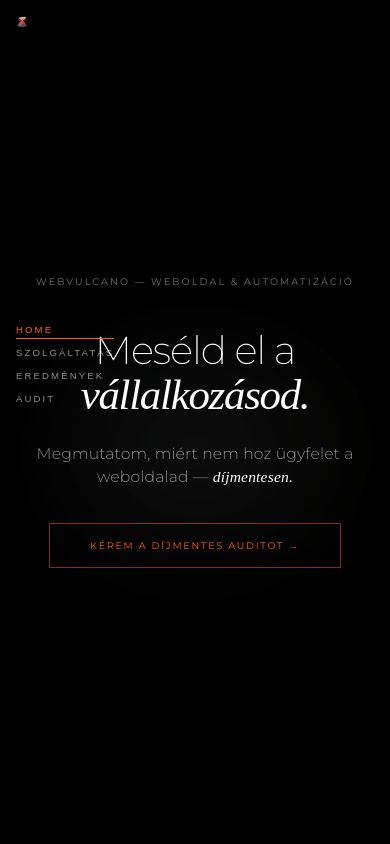
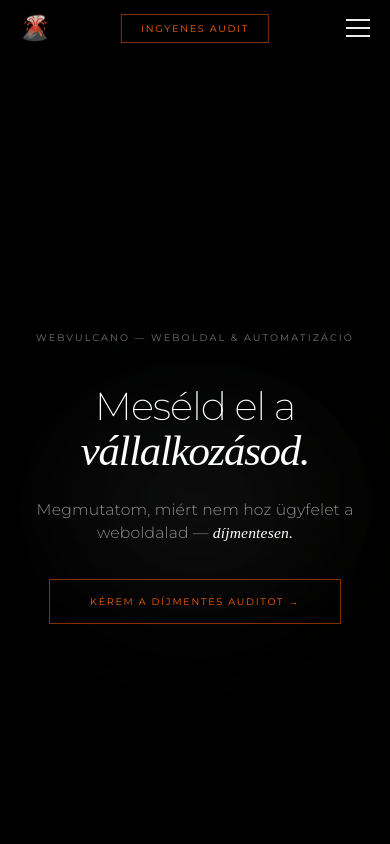
Before and after one commit to Webvulcano/webvulcano, a Next.js app: page / in a window 390 px wide. Shown: the top 844 px of the page. Built offline with nearby package versions, Linux system fonts and the light colour scheme; a web font is replaced by a local one.

Commit message:
mobil navbar

```diff
--- a/app/globals.css
+++ b/app/globals.css
@@ -364,9 +364,14 @@ html, body {
    ══════════════════════════════════════════════════════════ */
 
 @media (max-width: 768px) {
-  .nav-sidebar { display: none; }
+  body { padding-top: 56px; }
   .hero-grid { grid-template-columns: 1fr !important; }
   .works-meta-grid { grid-template-columns: 1fr 1fr !important; }
   .gallery-grid { grid-template-columns: 1fr 1fr !important; }
   .form-row { grid-template-columns: 1fr !important; }
 }
+
+/* ── Future breakpoints (placeholder) ──
+@media (max-width: 1024px) { }
+@media (max-width: 1280px) { }
+*/
--- a/components/Nav.jsx
+++ b/components/Nav.jsx
@@ -1,5 +1,5 @@
 'use client'
-import { useEffect, useState } from 'react'
+import { useEffect, useState, useCallback } from 'react'
 import Link from 'next/link'
 import { usePathname } from 'next/navigation'
 import { motion, AnimatePresence } from 'framer-motion'
@@ -7,17 +7,16 @@ import { useTheme } from './ThemeProvider'
 import styles from './Nav.module.css'
 
 const MENU = [['home', 'Home'], ['story', 'Szolgáltatás'], ['works', 'Eredmények'], ['form', 'Audit']]
-const CENTER = (MENU.length - 1) / 2 // 1.5
+const CENTER = (MENU.length - 1) / 2
 const STEP = 26
+const BP_MOBILE = 768
 
-// Container: stagger children in/out
 const listVariants = {
   initial: {},
   enter: { transition: { staggerChildren: 0.07, delayChildren: 0.05 } },
   exit: { transition: { staggerChildren: 0.05, staggerDirection: 1 } },
 }
 
-// Each menu item: converges toward vertical center on exit, unfolds from center on enter
 const itemVariants = {
   initial: (i) => ({ opacity: 0, y: (CENTER - i) * STEP }),
   enter: { opacity: 1, y: 0, transition: { duration: 0.35, ease: [0.4, 0, 0.2, 1] } },
@@ -30,11 +29,45 @@ const backVariants = {
   exit: { opacity: 0, scale: 0.85, transition: { duration: 0.3, ease: [0.4, 0, 0.2, 1] } },
 }
 
+const overlayVariants = {
+  initial: { opacity: 0 },
+  enter: { opacity: 1, transition: { duration: 0.3, when: 'beforeChildren', staggerChildren: 0.08 } },
+  exit: { opacity: 0, transition: { duration: 0.25, when: 'afterChildren' } },
+}
+
+const overlayItemVariants = {
+  initial: { opacity: 0, y: 20 },
+  enter: { opacity: 1, y: 0, transition: { duration: 0.35, ease: [0.4, 0, 0.2, 1] } },
+  exit: { opacity: 0, y: 10, transition: { duration: 0.2 } },
+}
+
 export default function Nav() {
   const pathname = usePathname()
   const mode = (pathname === '/projektek' || pathname === '/adatkezeles') ? 'back' : 'home'
   const [active, setActive] = useState('home')
+  const [isMobile, setIsMobile] = useState(false)
+  const [menuOpen, setMenuOpen] = useState(false)
   const { theme, toggleTheme } = useTheme()
+
+  useEffect(() => {
+    const mql = window.matchMedia(`(max-width: ${BP_MOBILE}px)`)
+    const handler = (e) => {
+      setIsMobile(e.matches)
+      if (!e.matches) setMenuOpen(false)
+    }
+    setIsMobile(mql.matches)
+    mql.addEventListener('change', handler)
+    return () => mql.removeEventListener('change', handler)
+  }, [])
+
+  useEffect(() => {
+    if (menuOpen) {
+      document.body.style.overflow = 'hidden'
+    } else {
+      document.body.style.overflow = ''
+    }
+    return () => { document.body.style.overflow = '' }
+  }, [menuOpen])
 
   useEffect(() => {
     if (mode !== 'home') return
@@ -46,10 +79,85 @@ export default function Nav() {
     return () => obs.disconnect()
   }, [mode])
 
-  function scrollTo(id) {
+  const scrollTo = useCallback((id) => {
     document.getElementById(id)?.scrollIntoView({ behavior: 'smooth' })
+  }, [])
+
+  const handleMobileNav = useCallback((id) => {
+    setMenuOpen(false)
+    setTimeout(() => scrollTo(id), 100)
+  }, [scrollTo])
+
+  /* ── Mobile ── */
+  if (isMobile) {
+    return (
+      <>
+        <nav className={styles.topbar}>
+          <Link href="/" className={styles.topbarLogo}>
+            🌋
+          </Link>
+
+          {mode === 'home' && (
+            <button
+              className={`btn-primary ${styles.topbarCta}`}
+              onClick={() => { setMenuOpen(false); setTimeout(() => scrollTo('form'), 100) }}
+            >
+              Ingyenes Audit
+            </button>
+          )}
+
+          {mode === 'home' ? (
+            <button
+              className={`${styles.hamburger} ${menuOpen ? styles.hamburgerOpen : ''}`}
+              onClick={() => setMenuOpen(o => !o)}
+              aria-label={menuOpen ? 'Menü bezárása' : 'Menü megnyitása'}
+            >
+              <span /><span /><span />
+            </button>
+          ) : (
+            <Link href={pathname === '/adatkezeles' ? '/#form' : '/'} className={styles.topbarBack}>
+              ←&nbsp;Vissza
+            </Link>
+          )}
+        </nav>
+
+        <AnimatePresence>
+          {menuOpen && (
+            <motion.div
+              className={styles.overlay}
+              variants={overlayVariants}
+              initial="initial"
+              animate="enter"
+              exit="exit"
+            >
+              <motion.ul className={styles.overlayLinks}>
+                {MENU.filter(([id]) => id !== 'form').map(([id, label]) => (
+                  <motion.li key={id} variants={overlayItemVariants}>
+                    <button
+                      className={`${styles.overlayLink} ${active === id ? styles.overlayLinkActive : ''}`}
+                      onClick={() => handleMobileNav(id)}
+                    >
+                      {label}
+                    </button>
+                  </motion.li>
+                ))}
+                <motion.li key="form" variants={overlayItemVariants}>
+                  <button
+                    className="btn-primary"
+                    onClick={() => handleMobileNav('form')}
+                  >
+                    Ingyenes Audit →
+                  </button>
+                </motion.li>
+              </motion.ul>
+            </motion.div>
+          )}
+        </AnimatePresence>
+      </>
+    )
   }
 
+  /* ── Desktop / Tablet ── */
   return (
     <nav className={`nav-sidebar ${styles.sidebar}`}>
       <Link href="/" className="t-meta unstyled-btn c-white">
@@ -95,10 +203,6 @@ export default function Nav() {
           )}
         </AnimatePresence>
       </div>
-
-      {/*<button onClick={toggleTheme} className={`unstyled-btn t-meta ${styles.themeToggle}`} aria-label="Téma váltás">
-        {theme === 'dark' ? '☀' : '🌙'}
-      </button>*/}
     </nav>
   )
 }
--- a/components/Nav.module.css
+++ b/components/Nav.module.css
@@ -1,3 +1,5 @@
+/* ── Desktop sidebar (>768px) ── */
+
 .sidebar {
   position: fixed;
   top: 0;
@@ -7,7 +9,6 @@
   z-index: 50;
   display: flex;
   flex-direction: column;
-  /* logo top, links centered, bottom empty */
   padding: clamp(1rem,2.5vw,2.5rem);
 }
 
@@ -68,3 +69,132 @@
 .themeToggle:hover {
   transform: scale(1.15);
 }
+
+/* ── Mobile top bar (<768px) ── */
+
+.topbar {
+  display: none;
+}
+
+.topbarLogo {
+  font-size: 1.5rem;
+  text-decoration: none;
+  line-height: 1;
+}
+
+.topbarBack {
+  composes: t-meta unstyled-btn from global;
+  color: var(--color-text-muted);
+  white-space: nowrap;
+  transition: color 0.3s;
+}
+
+.topbarBack:hover {
+  color: #FF6102;
+}
+
+.topbarCta {
+  position: absolute;
+  left: 50%;
+  transform: translateX(-50%);
+  padding: 0.5rem 1.2rem;
+  font-size: var(--fs-meta);
+}
+
+@media (max-width: 768px) {
+  .sidebar {
+    display: none;
+  }
+
+  .topbar {
+    position: fixed;
+    top: 0;
+    left: 0;
+    right: 0;
+    height: 56px;
+    z-index: 110;
+    display: flex;
+    align-items: center;
+    justify-content: space-between;
+    padding: 0 1.25rem;
+    background: var(--color-bg);
+    backdrop-filter: blur(12px);
+  }
+}
+
+/* ── Hamburger ── */
+
+.hamburger {
+  composes: unstyled-btn from global;
+  position: relative;
+  width: 24px;
+  height: 18px;
+  cursor: pointer;
+  z-index: 110;
+}
+
+.hamburger span {
+  display: block;
+  position: absolute;
+  left: 0;
+  width: 100%;
+  height: 2px;
+  background: var(--color-text);
+  transition: transform 0.3s, opacity 0.3s;
+}
+
+.hamburger span:nth-child(1) { top: 0; }
+.hamburger span:nth-child(2) { top: 8px; }
+.hamburger span:nth-child(3) { top: 16px; }
+
+.hamburgerOpen span:nth-child(1) {
+  transform: translateY(8px) rotate(45deg);
+}
+
+.hamburgerOpen span:nth-child(2) {
+  opacity: 0;
+}
+
+.hamburgerOpen span:nth-child(3) {
+  transform: translateY(-8px) rotate(-45deg);
+}
+
+/* ── Fullscreen overlay ── */
+
+.overlay {
+  position: fixed;
+  inset: 0;
+  z-index: 100;
+  background: var(--color-bg);
+  display: flex;
+  flex-direction: column;
+  align-items: center;
+  justify-content: center;
+  padding: 5rem 2rem 3rem;
+}
+
+.overlayLinks {
+  display: flex;
+  flex-direction: column;
+  align-items: center;
+  gap: 2rem;
+  list-style: none;
+  padding: 0;
+  margin: 0;
+}
+
+.overlayLink {
+  composes: unstyled-btn from global;
+  font-family: 'Montserrat', sans-serif;
+  font-size: var(--fs-h3);
+  font-weight: 300;
+  letter-spacing: 0.04em;
+  color: var(--color-text-muted);
+  transition: color 0.3s;
+  cursor: pointer;
+}
+
+.overlayLink:hover,
+.overlayLinkActive {
+  color: #FF6102;
+}
```
